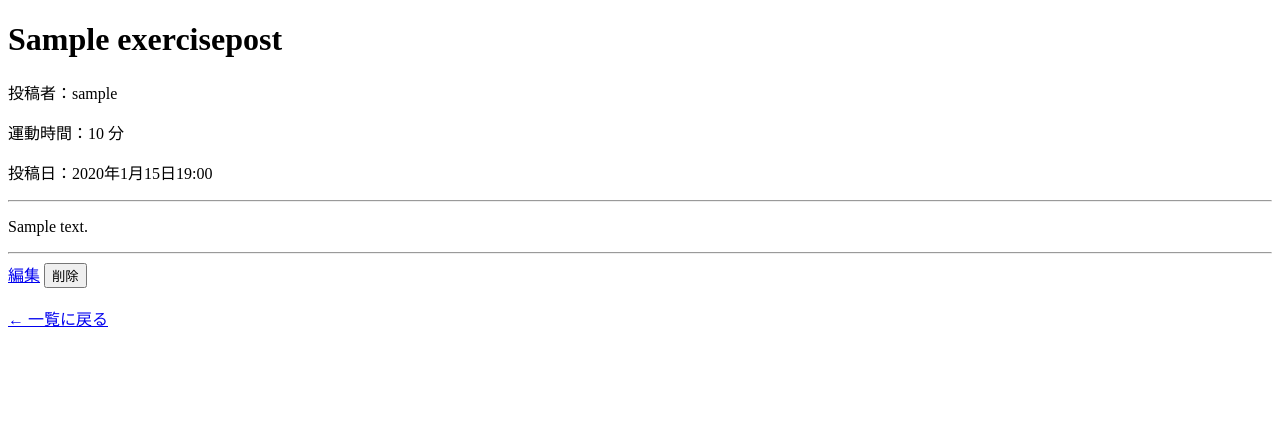
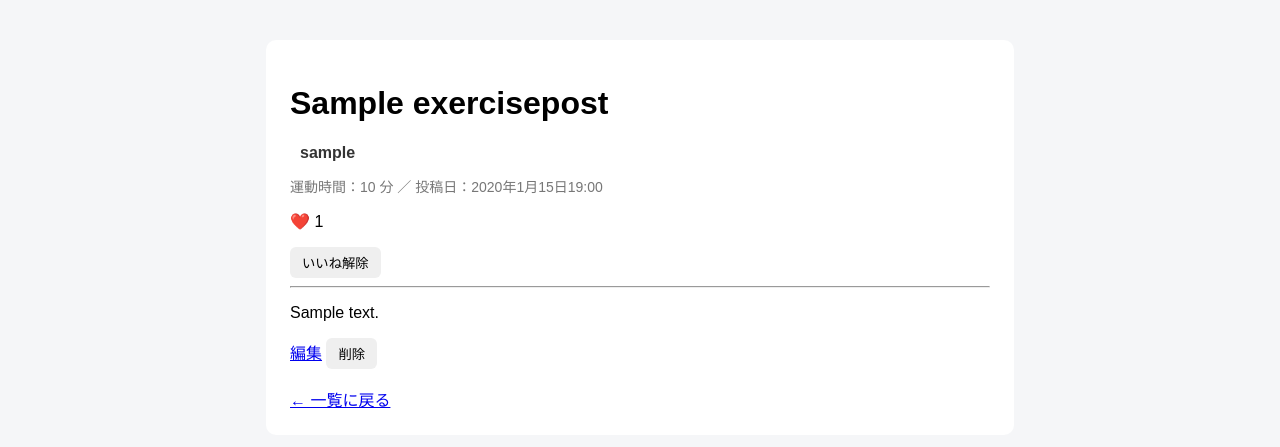
Before and after one commit to Tech-Jam-KDG-2026-Winter/Team-16-Django, a Django app: page /post/1/ in a window 1280 px wide. Shown: the top 447 px of the page. Run offline with Django 4.2, Linux system fonts and the light colour scheme; a user stored in the database is signed in; tables that the repository leaves empty hold one stand-in row (values such as "Sample post").

Commit message:
feat:いいね機能の実装

```diff
--- a/apps/main/templates/main/post/detail.html
+++ b/apps/main/templates/main/post/detail.html
@@ -3,46 +3,107 @@
 <head>
     <meta charset="UTF-8">
     <title>{{ post.title }}</title>
+    <style>
+        body {
+            font-family: sans-serif;
+            background: #f5f6f8;
+        }
+        .card {
+            max-width: 700px;
+            margin: 40px auto;
+            background: #fff;
+            padding: 24px;
+            border-radius: 10px;
+        }
+        .author {
+            display: flex;
+            align-items: center;
+            gap: 10px;
+        }
+        .author img {
+            width: 48px;
+            height: 48px;
+            border-radius: 50%;
+        }
+        .author a {
+            text-decoration: none;
+            font-weight: bold;
+            color: #333;
+        }
+        .meta {
+            color: #777;
+            font-size: 14px;
+        }
+        button {
+            padding: 6px 12px;
+            border-radius: 6px;
+            border: none;
+            cursor: pointer;
+        }
+    </style>
 </head>
 <body>
+
+<div class="card">
     <h1>{{ post.title }}</h1>
 
-    <p>投稿者：{{ post.user.username }}</p>
+    <!-- 投稿者（プロフィールリンク） -->
+    <div class="author">
+        <a href="{% url 'profile:detail' post.user.username %}">
+            {% if post.user.profile.image %}
+                <img src="{{ post.user.profile.image.url }}" alt="icon">
+            {% endif %}
+        </a>
+        <a href="{% url 'profile:detail' post.user.username %}">
+            {{ post.user.username }}
+        </a>
+    </div>
 
-    <!-- フォロー機能 -->
+    <p class="meta">
+        運動時間：{{ post.duration }} 分 ／ 投稿日：{{ post.created_at }}
+    </p>
+
+    <!-- フォロー -->
     {% if request.user.is_authenticated and request.user != post.user %}
         <form method="post" action="{% url 'follow:toggle' post.user.username %}">
             {% csrf_token %}
-            <button type="submit">
-                {% if is_following %}
-                    フォロー解除
-                {% else %}
-                    フォロー
-                {% endif %}
+            <button>
+                {% if is_following %}フォロー解除{% else %}フォロー{% endif %}
             </button>
         </form>
     {% endif %}
-    <!-- フォロー機能ここまで -->
 
-    <p>運動時間：{{ post.duration }} 分</p>
-    <p>投稿日：{{ post.created_at }}</p>
+    <p>❤️ {{ post.like_count }}</p>
+
+    {% if request.user.is_authenticated %}
+        {% if is_liked %}
+            <form method="post" action="{% url 'reaction:unlike' post.id %}">
+                {% csrf_token %}
+                <button>いいね解除</button>
+            </form>
+        {% else %}
+            <form method="post" action="{% url 'reaction:like' post.id %}">
+                {% csrf_token %}
+                <button>いいね</button>
+            </form>
+        {% endif %}
+    {% endif %}
 
     <hr>
 
     <p>{{ post.content }}</p>
 
-    <hr>
-
     {% if request.user == post.user %}
         <a href="{% url 'post_edit' post.id %}">編集</a>
-
         <form method="post" action="{% url 'post_delete' post.id %}" style="display:inline;">
             {% csrf_token %}
-            <button type="submit">削除</button>
+            <button>削除</button>
         </form>
     {% endif %}
 
     <br><br>
     <a href="{% url 'post_list' %}">← 一覧に戻る</a>
+</div>
+
 </body>
 </html>
--- a/apps/main/views/post_views.py
+++ b/apps/main/views/post_views.py
@@ -1,76 +1,98 @@
 from django.contrib.auth.decorators import login_required
-from django.shortcuts import render,redirect,get_object_or_404
-from ..models import ExercisePost, Follow
+from django.shortcuts import render, redirect, get_object_or_404
+from django.db.models import Count
+from apps.main.models import ExercisePost, Follow, Reaction
 
 
-#投稿作成
+# 投稿作成
 @login_required
 def post_create(request):
-  if request.method == 'POST':
-    ExercisePost.objects.create(
-      user = request.user,
-      title = request.POST['title'],
-      content = request.POST['content'],
-      duration = request.POST['duration'],
-    )
-    return redirect('post_list')
-  return render(request, 'main/post/create.html')
+    if request.method == 'POST':
+        ExercisePost.objects.create(
+            user=request.user,
+            title=request.POST['title'],
+            content=request.POST['content'],
+            duration=request.POST['duration'],
+        )
+        return redirect('post_list')
+
+    return render(request, 'main/post/create.html')
 
 
-#投稿一覧
+# 投稿一覧
 @login_required
 def post_list(request):
-  posts = ExercisePost.objects.select_related('user').order_by('-created_at')
-  return render(request, 'main/post/list.html', {
-    'posts' : posts
-  })
+    posts = ExercisePost.objects.select_related('user').annotate(
+        like_count=Count("reactions")
+    ).order_by('-created_at')
+
+    liked_post_ids = Reaction.objects.filter(
+        user=request.user
+    ).values_list("post_id", flat=True)
+
+    return render(request, 'main/post/list.html', {
+        'posts': posts,
+        'liked_post_ids': liked_post_ids,
+    })
 
 
-#投稿詳細
+# 投稿詳細
 @login_required
-def post_detail(request,post_id):
-  post = get_object_or_404(ExercisePost, id=post_id)
+def post_detail(request, post_id):
+    post = get_object_or_404(
+        ExercisePost.objects.annotate(
+            like_count=Count("reactions")
+        ),
+        id=post_id
+    )
 
-#フォロー機能
-  is_following = False
-  if request.user != post.user:
-      is_following = Follow.objects.filter(
-          follower=request.user,
-          following=post.user
-      ).exists()
+    # フォロー判定
+    is_following = False
+    if request.user != post.user:
+        is_following = Follow.objects.filter(
+            follower=request.user,
+            following=post.user
+        ).exists()
 
-  return render(request, 'main/post/detail.html',{
-    'post' : post,
-    "is_following": is_following,
-  })
+    # いいね判定
+    is_liked = Reaction.objects.filter(
+        user=request.user,
+        post=post
+    ).exists()
+
+    return render(request, 'main/post/detail.html', {
+        'post': post,
+        'is_following': is_following,
+        'is_liked': is_liked,
+    })
 
 
-#投稿編集
+# 投稿編集
 @login_required
 def post_edit(request, post_id):
-  post = get_object_or_404(ExercisePost, id = post_id)
+    post = get_object_or_404(ExercisePost, id=post_id)
 
-  if post.user != request.user:
-    return request('post_detail',post_id = post.id)
+    if post.user != request.user:
+        return redirect('post_detail', post_id=post.id)
 
-  if request.method == 'POST':
-    post.title = request.POST['title']
-    post.content = request.POST['content']
-    post.duration = request.POST['duration']
-    post.save()
-    return redirect('post_detail',post_id = post.id)
+    if request.method == 'POST':
+        post.title = request.POST['title']
+        post.content = request.POST['content']
+        post.duration = request.POST['duration']
+        post.save()
+        return redirect('post_detail', post_id=post.id)
 
-  return render(request,'main/post//edit.html',{
-    'post' : post
-  })
+    return render(request, 'main/post/edit.html', {
+        'post': post
+    })
 
 
-#投稿削除
+# 投稿削除
 @login_required
 def post_delete(request, post_id):
-  post = get_object_or_404(ExercisePost, id = post_id)
+    post = get_object_or_404(ExercisePost, id=post_id)
 
-  if post.user == request.user and request.method == 'POST':
-    post.delete()
+    if request.method == 'POST' and post.user == request.user:
+        post.delete()
 
     return redirect('post_list')
--- a/config/urls.py
+++ b/config/urls.py
@@ -35,6 +35,9 @@ urlpatterns = [
 
     path("follow/", include("apps.main.urls.follow_urls")),
 
+    #いいね
+    path("reaction/", include("apps.main.urls.reaction_urls")),
+
     ]
 
 if settings.DEBUG:
```
Also changed, not shown: apps/main/templates/main/post/list.html (+60 -6 lines), apps/main/urls/reaction_urls.py (added, +9 -0 lines), apps/main/views/reaction_views.py (added, +26 -0 lines).
